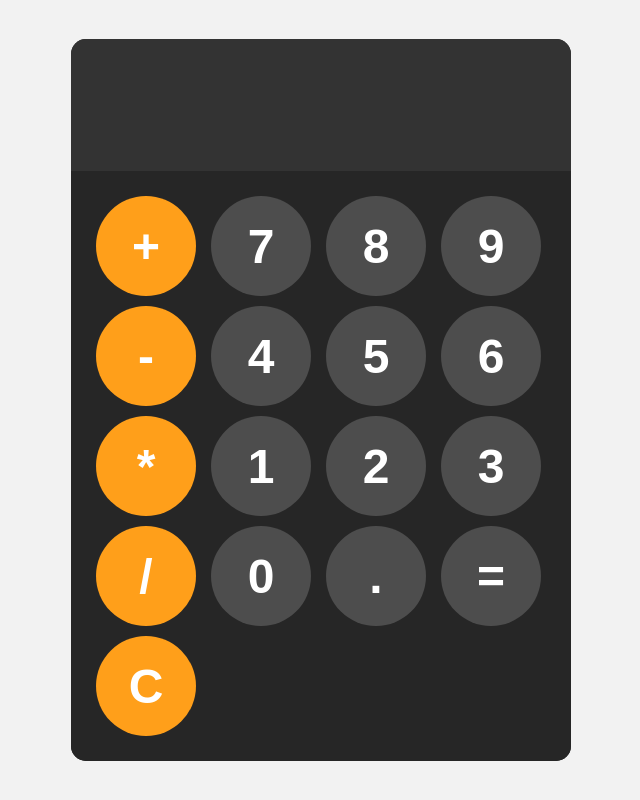
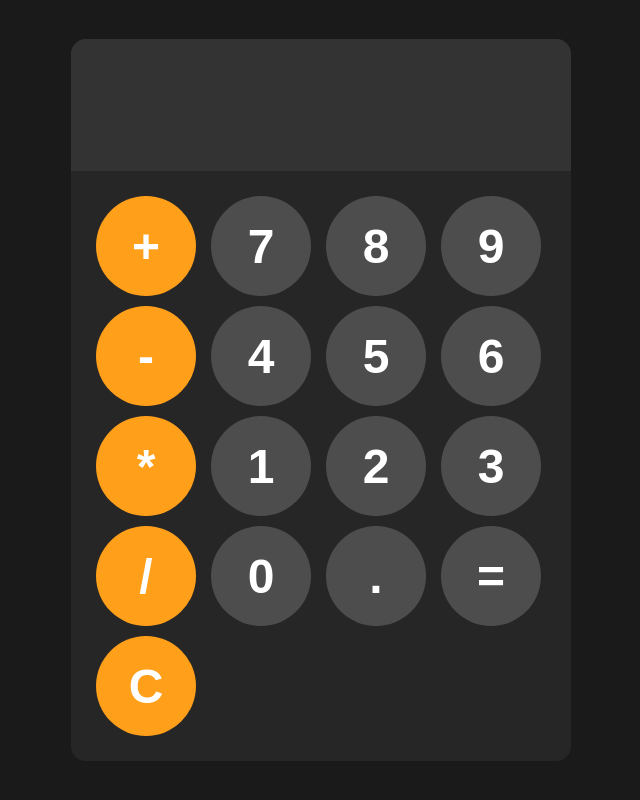
Before and after one commit to git-authority/Calculator, a plain HTML site: page index.html in a window 1280 px wide. Shown: the whole page, without its empty margins (319-959 px from the left). Drawn offline with Linux system fonts and the light colour scheme.

Commit message:
Updated style.css

```diff
--- a/style.css
+++ b/style.css
@@ -4,7 +4,7 @@ body{
     justify-content: center;
     align-items: center;
     height: 100vh;
-    background-color: hsl(0, 0%, 95%);
+    background-color: hsl(0, 0%, 10%);
 }
 
 #calculator{
```
